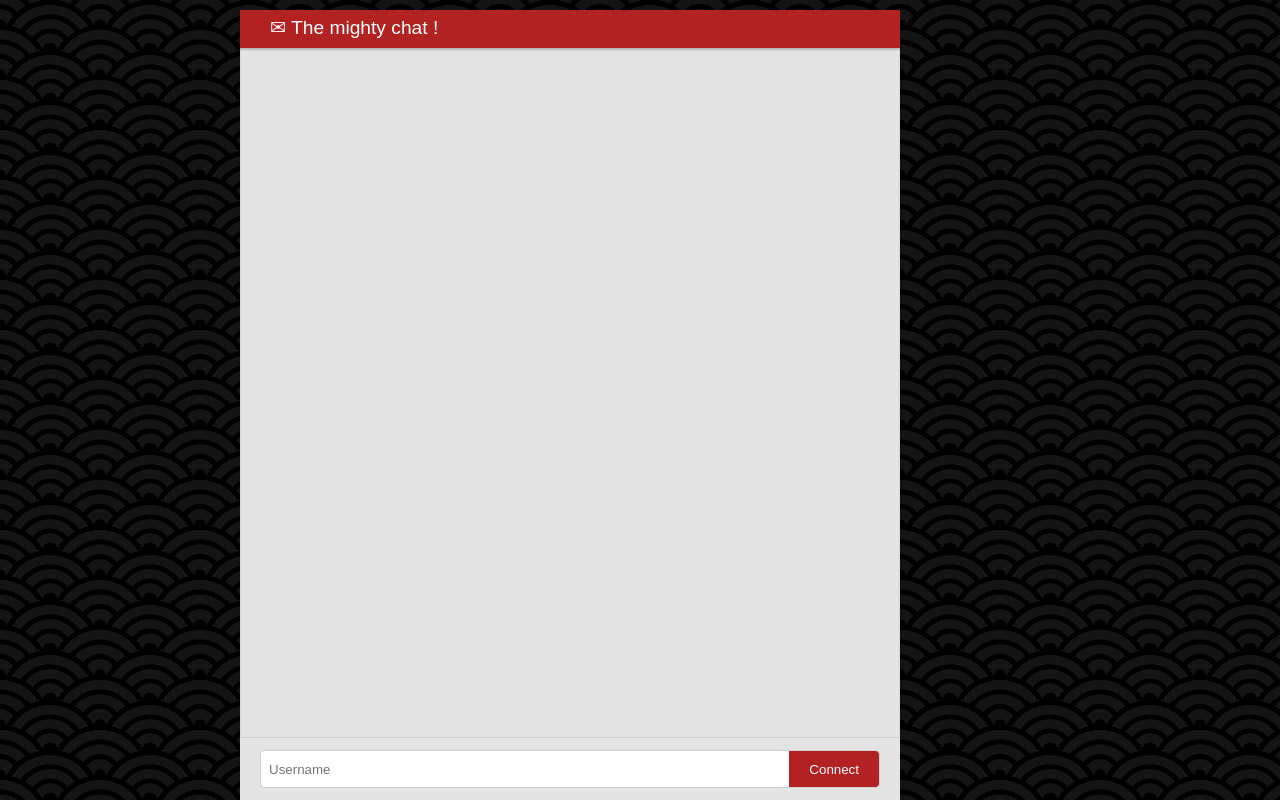
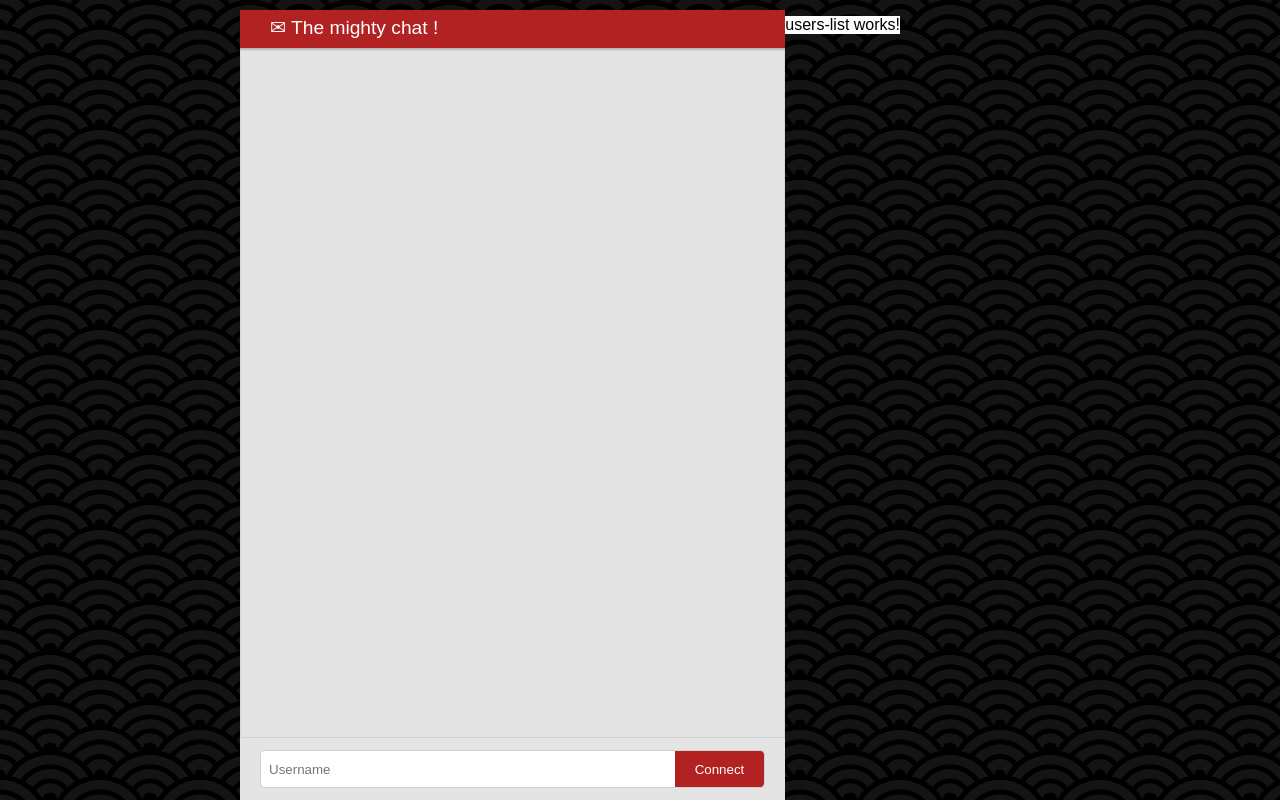
Before and after one commit to Astat/Angular2Chat, an Angular app: page /chat in a window 1280 px wide. Built offline with nearby package versions, Linux system fonts and the light colour scheme.

Commit message:
Create users-list component

```diff
--- a/src/app/app.component.html
+++ b/src/app/app.component.html
@@ -19,6 +19,7 @@
       <button type="button" (click)="send()">Send</button>
     </div>
   </div>
+  <users-list></users-list>
   <div class="list">
     <ul>
       <li *ngFor="let user of getUsers()">{{user}}</li>
--- a/src/app/app.module.ts
+++ b/src/app/app.module.ts
@@ -6,10 +6,12 @@ import { ChatHandlerService } from './chat-handler.service'
 import { ChatCommunicationService } from './chat-communication.service'
 
 import { AppComponent } from './app.component';
+import { UsersListComponent } from './users-list/users-list.component';
 
 @NgModule({
   declarations: [
-    AppComponent
+    AppComponent,
+    UsersListComponent
   ],
   imports: [
     BrowserModule,
--- /dev/null
+++ b/src/app/users-list/users-list.component.css
@@ -0,0 +1,3 @@
+* {
+    background-color: white;
+}
--- /dev/null
+++ b/src/app/users-list/users-list.component.html
@@ -0,0 +1,3 @@
+<p>
+  users-list works!
+</p>
--- /dev/null
+++ b/src/app/users-list/users-list.component.ts
@@ -0,0 +1,15 @@
+import { Component, OnInit } from '@angular/core';
+
+@Component({
+  selector: 'users-list',
+  templateUrl: './users-list.component.html',
+  styleUrls: ['./users-list.component.css']
+})
+export class UsersListComponent implements OnInit {
+
+  constructor() { }
+
+  ngOnInit() {
+  }
+
+}
```
Also changed, not shown: 1 other file (tests, documents, lock files or other folders).
